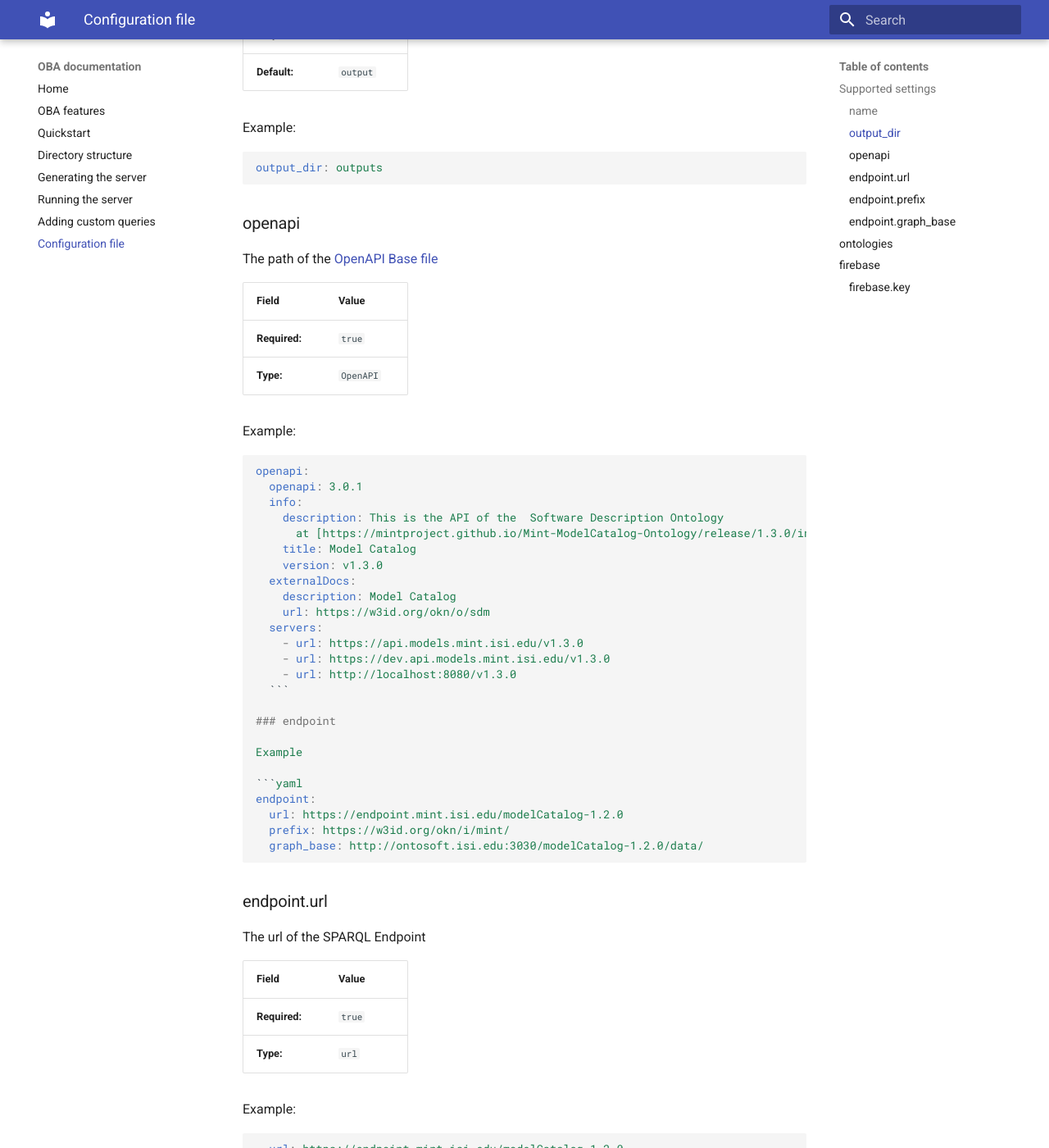
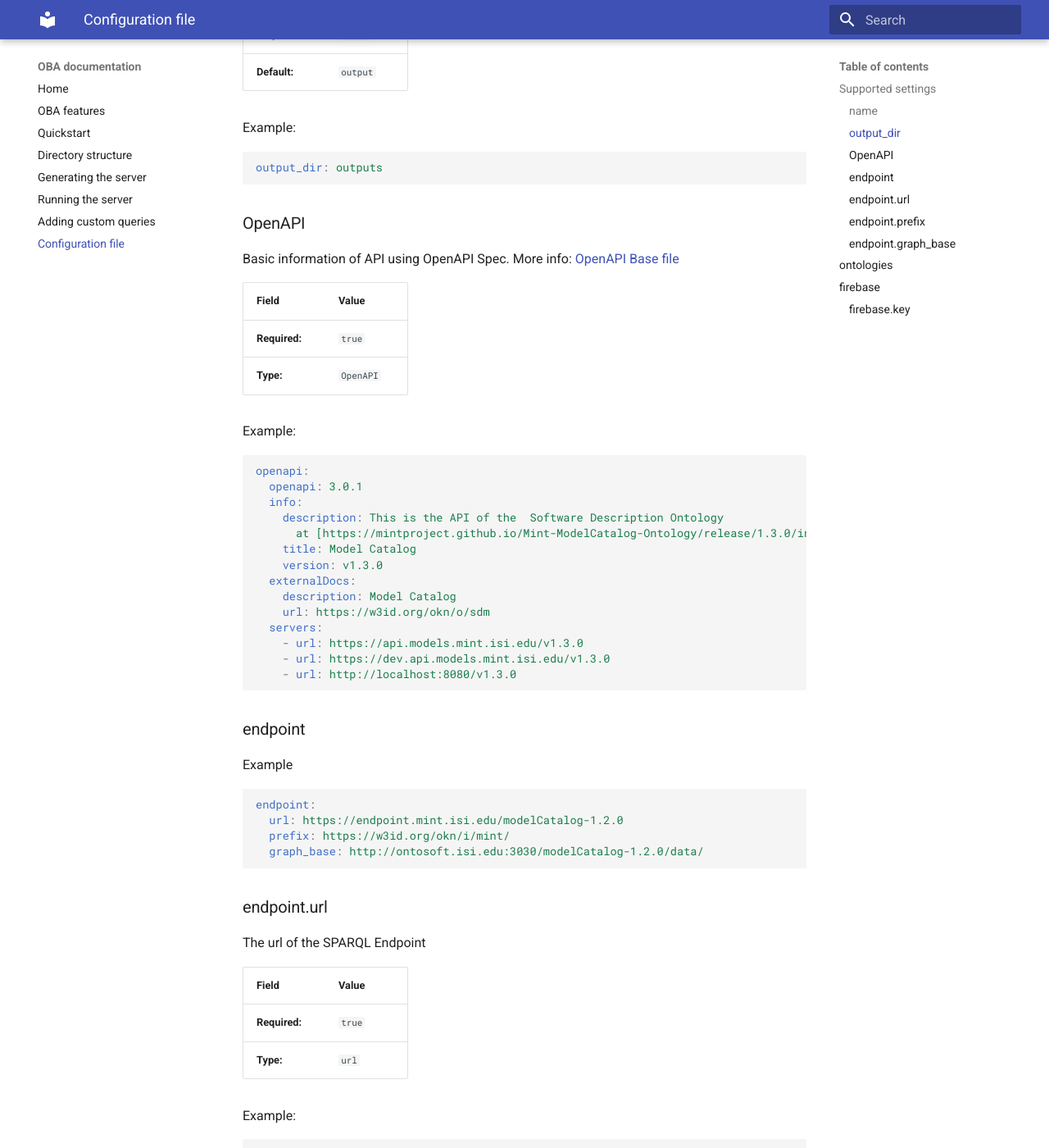
Before and after one commit to KnowledgeCaptureAndDiscovery/OBA, an MkDocs documentation site: the page built from docs/configuration_file.md, in a window 1280 px wide and 1400 px high, scrolled down 1346 px. Shown: the whole window at 82% size. Built offline with MkDocs 1.6.1 and Material for MkDocs 9.7.7, drawn with Linux system fonts in a browser that asks for light colours.

Commit message:
fix: external docs
close: #44
related: #39

````diff
--- a/docs/configuration_file.md
+++ b/docs/configuration_file.md
@@ -70,9 +70,10 @@ output_dir: outputs
 ```
 
 
-### openapi
+### OpenAPI
 
-The path of the [OpenAPI Base file](https://swagger.io/docs/specification/basic-structure/)
+Basic information of API using OpenAPI Spec.
+More info: [OpenAPI Base file](https://swagger.io/docs/specification/basic-structure/)
 
 | Field | Value |
 |---|---|
@@ -97,7 +98,7 @@ openapi:
     - url: https://api.models.mint.isi.edu/v1.3.0
     - url: https://dev.api.models.mint.isi.edu/v1.3.0
     - url: http://localhost:8080/v1.3.0
-  ```
+```
 
 ### endpoint
 
````
Also changed, not shown: docs/quickstart.md (+4 -0 lines).
